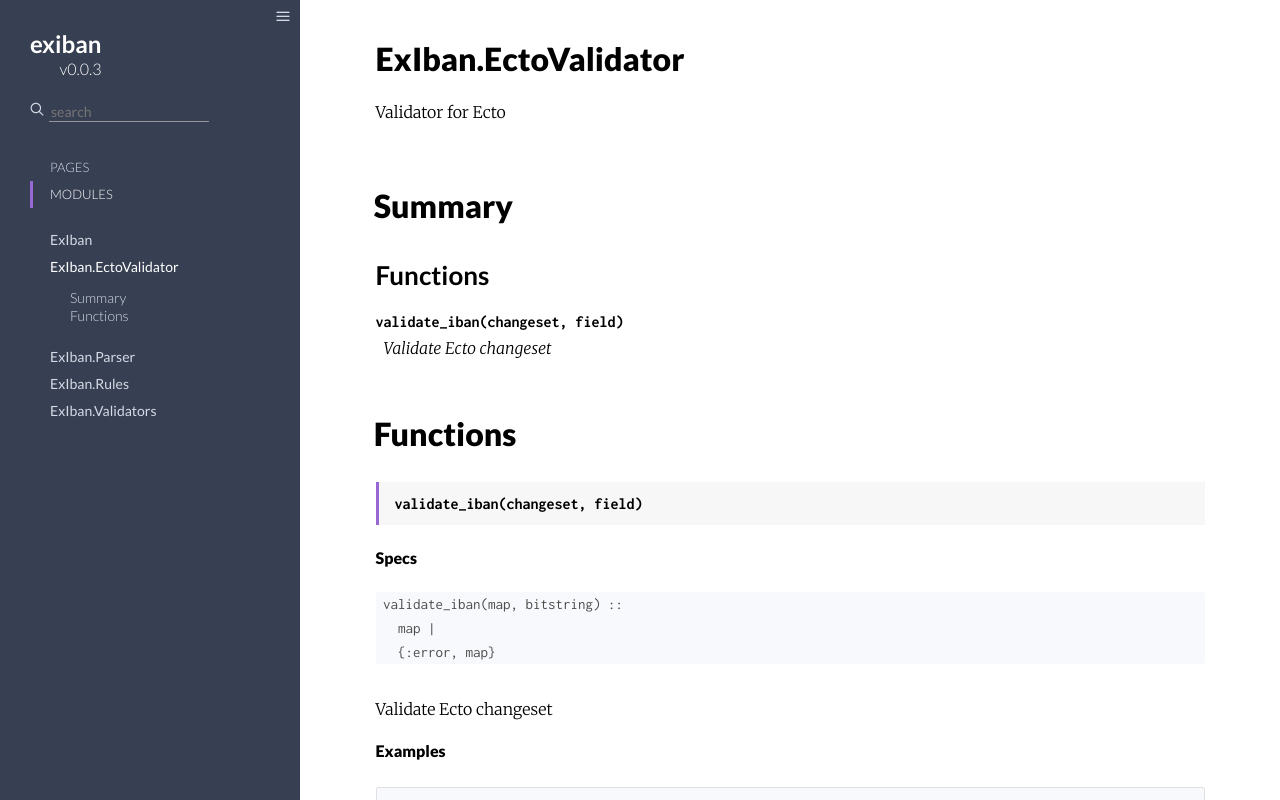
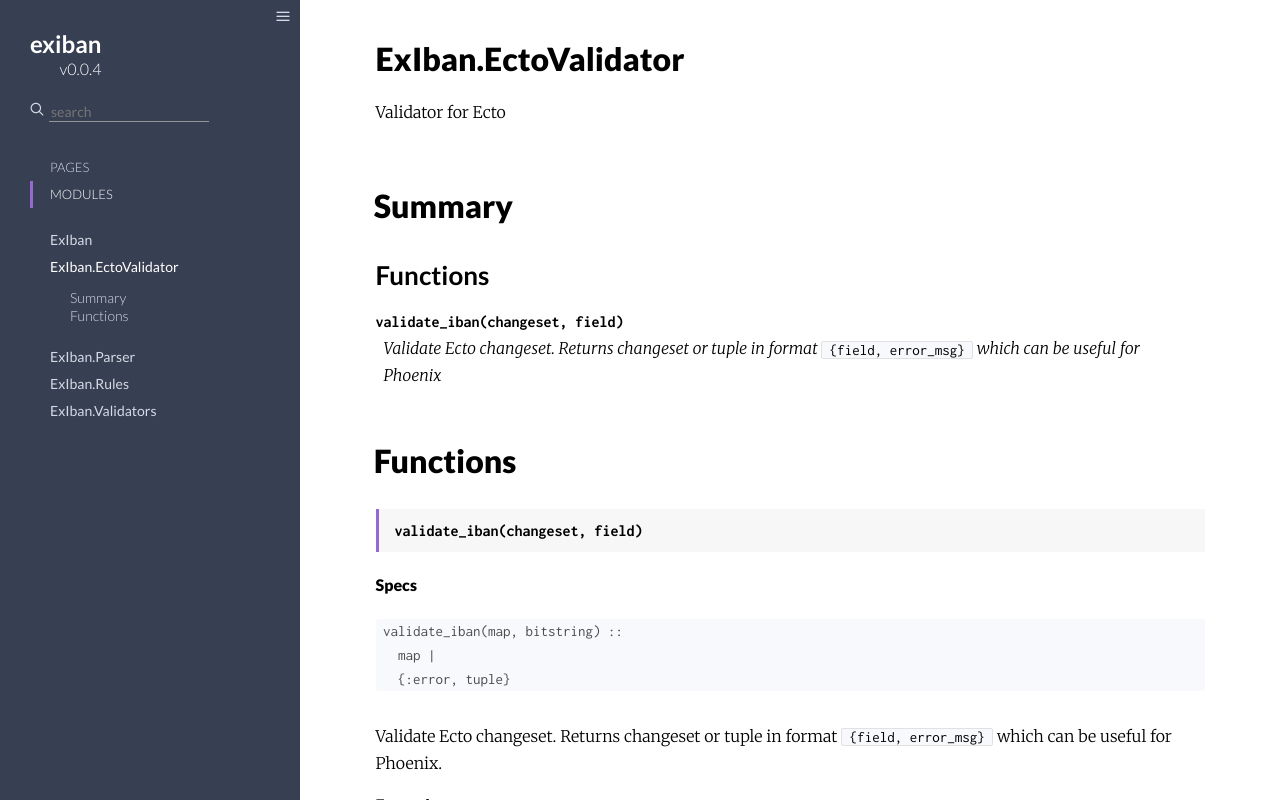
Before and after one commit to kkempin/exiban, a plain HTML site: page doc/ExIban.EctoValidator.html in a window 1280 px wide. Drawn offline with Linux system fonts and the light colour scheme; files whose address does not match are found by name.

Commit message:
Bump to 0.0.4

```diff
--- a/doc/ExIban.EctoValidator.html
+++ b/doc/ExIban.EctoValidator.html
@@ -5,7 +5,7 @@
     <meta http-equiv="x-ua-compatible" content="ie=edge">
     <meta name="viewport" content="width=device-width, initial-scale=1.0">
     <meta name="generator" content="ExDoc v0.11.4">
-    <title>ExIban.EctoValidator – exiban v0.0.3</title>
+    <title>ExIban.EctoValidator – exiban v0.0.4</title>
     <link rel="stylesheet" href="dist/app-1e374caa3d.css" />
     <script src="dist/sidebar_items.js"></script>
   </head>
@@ -27,7 +27,7 @@
         exiban
       </h1>
       <h2 class="sidebar-projectVersion">
-        v0.0.3
+        v0.0.4
       </h2>
     </div>
 
@@ -59,7 +59,7 @@
 
 
       <h1>
-        <small class="visible-xs">exiban v0.0.3</small>
+        <small class="visible-xs">exiban v0.0.4</small>
         ExIban.EctoValidator
 
 
@@ -92,7 +92,7 @@
     <a href="#validate_iban/2">validate_iban(changeset, field)</a>
   </div>
 
-    <div class="summary-synopsis"><p>Validate Ecto changeset</p>
+    <div class="summary-synopsis"><p>Validate Ecto changeset. Returns changeset or tuple in format <code class="inline">{field, error_msg}</code> which can be useful for Phoenix</p>
 </div>
 
 </div>
@@ -132,13 +132,13 @@
 
           <pre><code class="elixir">validate_iban(map, bitstring) ::
   map |
-  {:error, map}</code></pre>
+  {:error, tuple}</code></pre>
 
       </div>
     </div>
 
   <section class="docstring">
-    <p>Validate Ecto changeset</p>
+    <p>Validate Ecto changeset. Returns changeset or tuple in format <code class="inline">{field, error_msg}</code> which can be useful for Phoenix.</p>
 <h2>Examples</h2>
 <pre><code class="elixir">defmodule User do
   use Ecto.Schema
```
Also changed, not shown: doc/404.html (+2 -2 lines), doc/ExIban.Parser.html (+3 -3 lines), doc/ExIban.Rules.html (+3 -3 lines), doc/ExIban.Validators.html (+3 -3 lines), doc/ExIban.html (+3 -3 lines), doc/api-reference.html (+3 -3 lines), doc/index.html (+1 -1 lines), 3 other files.
